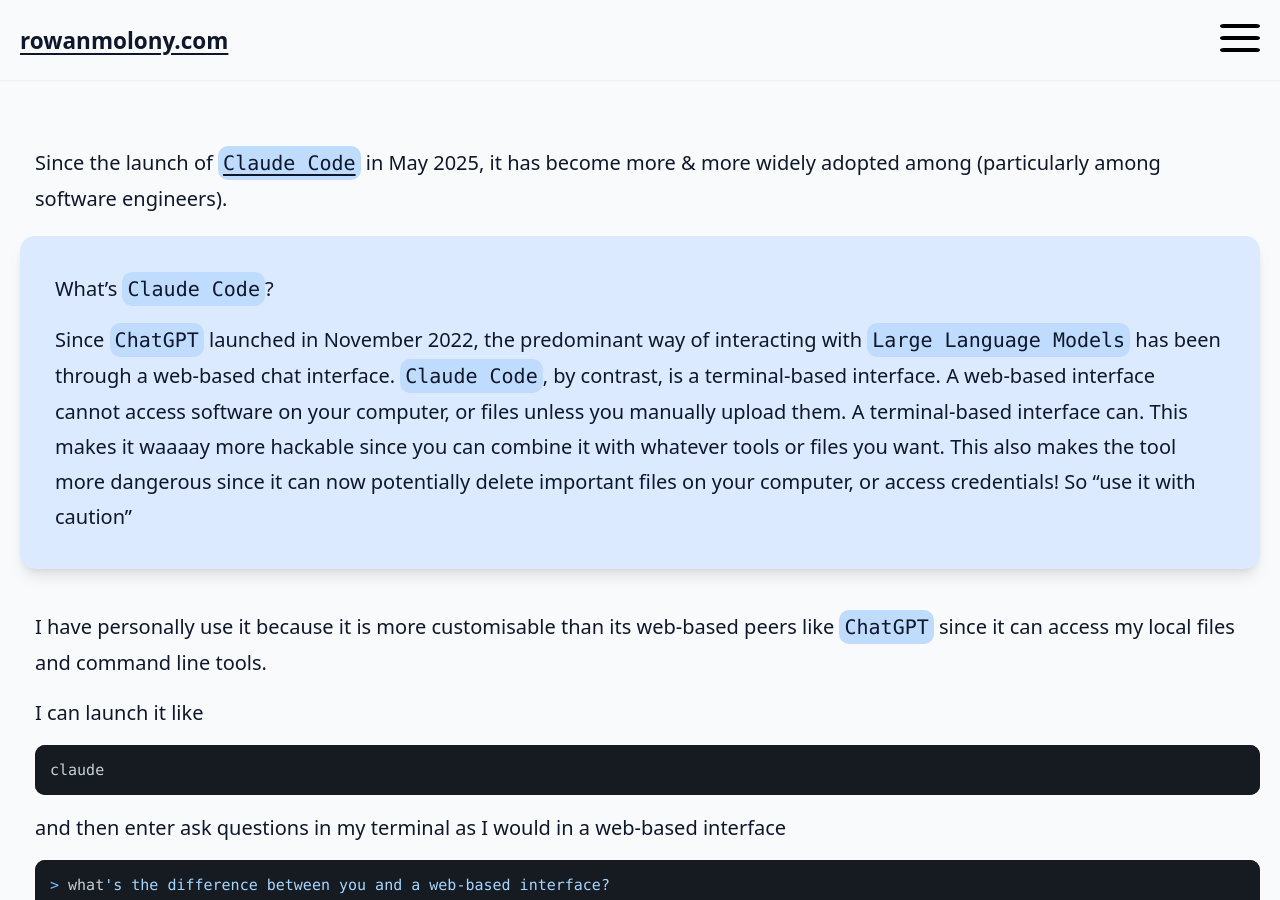
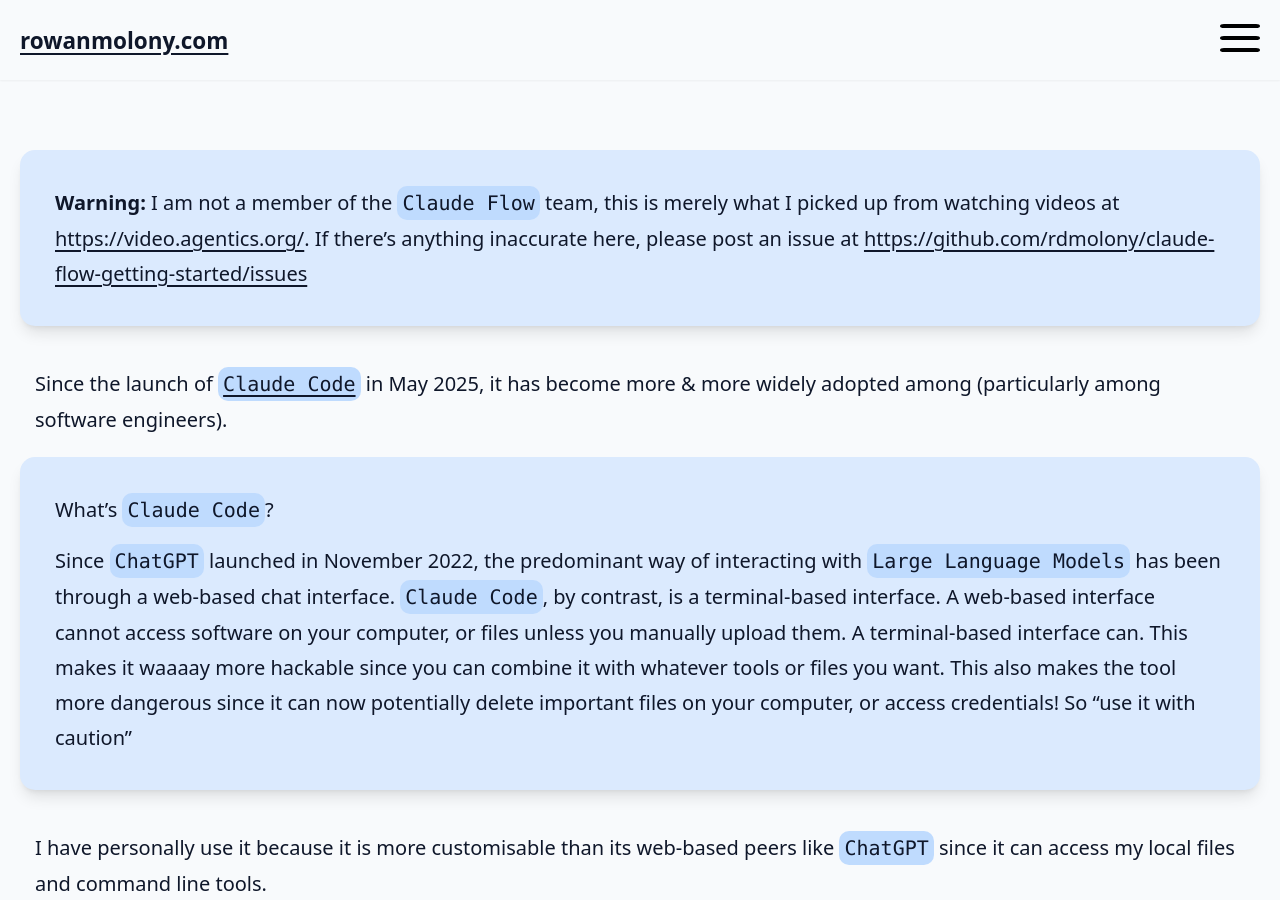
Before and after one commit to rdmolony/rdmolony.github.io, a Jekyll site: the page built from _posts/2025-09-24-intro-to-claude-flow.md, in a window 1280 px wide and 900 px high. Built offline with Jekyll 4.4.1, drawn with Linux system fonts in a browser that asks for light colours.

Commit message:
fix: add caveat to claude-flow post

```diff
--- a/_posts/2025-09-24-intro-to-claude-flow.md
+++ b/_posts/2025-09-24-intro-to-claude-flow.md
@@ -6,6 +6,8 @@
 how_to: true
 archived: false
 ---
+
+> **Warning:** I am not a member of the `Claude Flow` team, this is merely what I picked up from watching videos at [https://video.agentics.org/](https://video.agentics.org/). If there's anything inaccurate here, please post an issue at [https://github.com/rdmolony/claude-flow-getting-started/issues](https://github.com/rdmolony/claude-flow-getting-started/issues)
 
 Since the launch of [`Claude Code`](https://docs.anthropic.com/en/docs/claude-code/overview) in May 2025, it has become more & more widely adopted among (particularly among software engineers).
 
```
